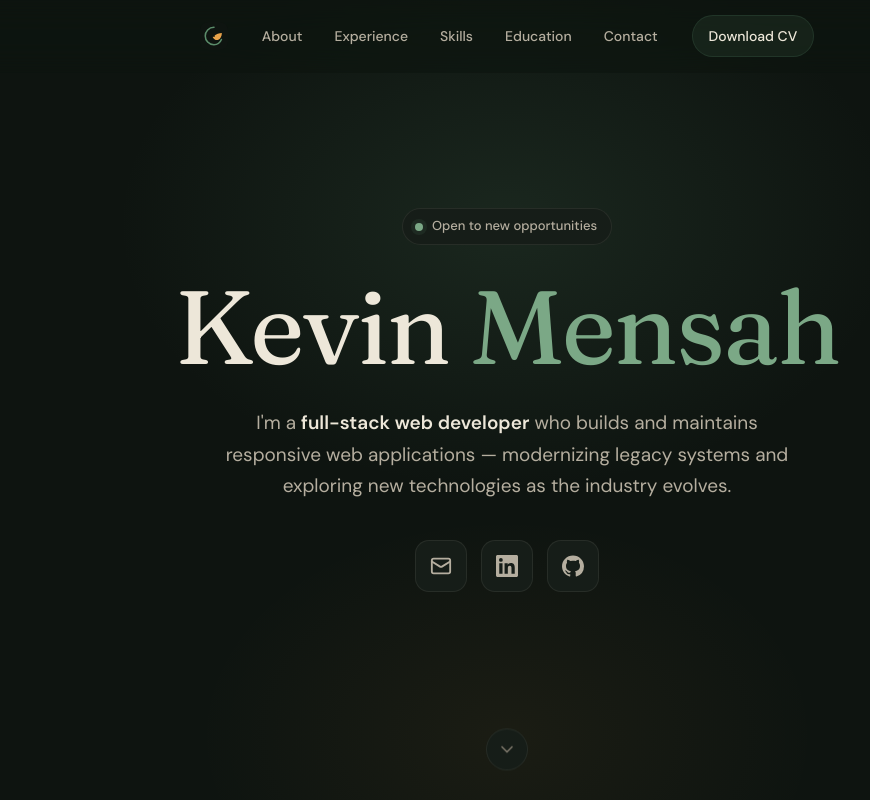
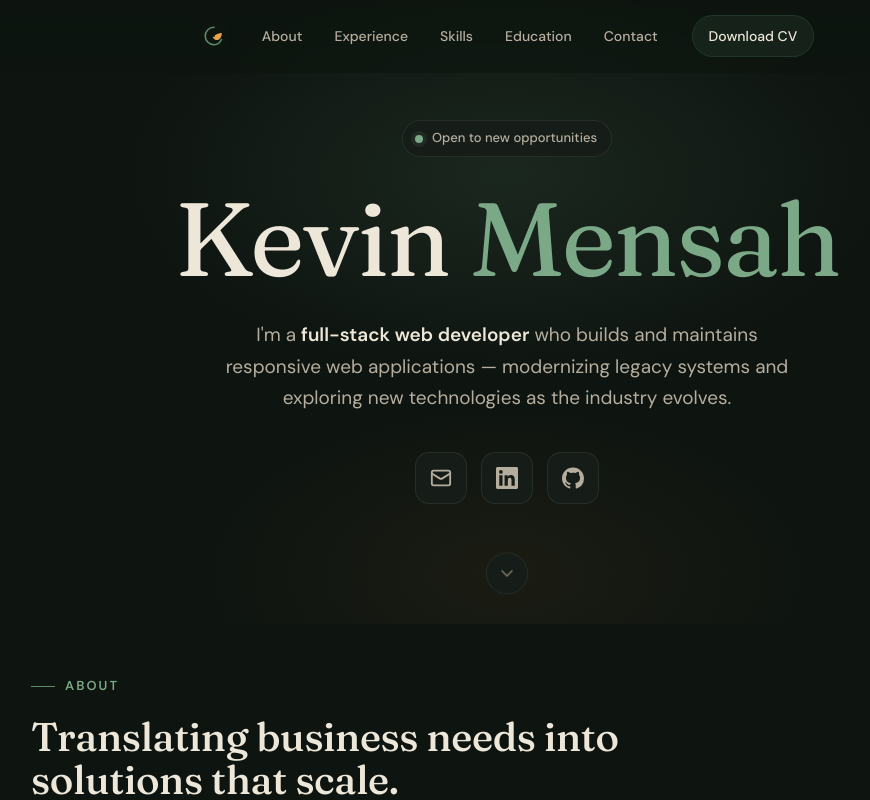
Before and after one commit to mamawpsg16/portfolio, a Vue app: page / in a window 1280 px wide. Shown: the top 800 px of the page, without its empty margins (133-1003 px from the left). Built offline with nearby package versions, Linux system fonts and the light colour scheme.

Commit message:
Reduce hero top gap by shrinking hero height

```diff
--- a/src/style.css
+++ b/src/style.css
@@ -207,7 +207,7 @@ h1, h2, h3 { margin: 0; }
    ========================================================================== */
 .hero {
   position: relative;
-  min-height: 100svh;
+  min-height: 78svh;
   display: flex;
   flex-direction: column;
   align-items: center;
```
